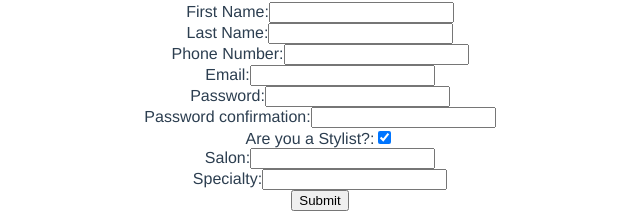
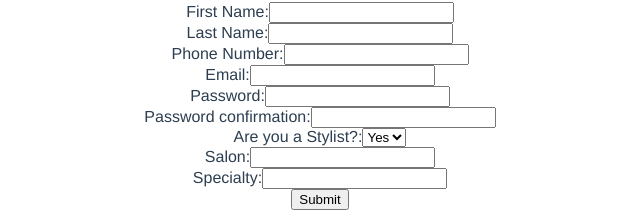
Before and after one commit to blakegandy/capstone-vue-app, a Vue app: page /signup in a window 1280 px wide. Shown: the part 164-382 px from the top of the page, without its empty margins (320-960 px from the left). Built offline with nearby package versions, Linux system fonts and the light colour scheme.

Commit message:
adds starting point for appointment index action

```diff
--- a/src/views/Signup.vue
+++ b/src/views/Signup.vue
@@ -35,7 +35,10 @@
       </div>
       <div class="form-group">
         <label>Are you a Stylist?:</label>
-        <input type="checkbox" class="form-control" v-model="stylist" />
+        <select name="stylist_confirmation">
+          <option value="true">Yes</option>
+          <option value="false">No</option>
+        </select>
       </div>
       <div class="form-group">
         <label>Salon:</label>
@@ -62,7 +65,7 @@ export default {
       email: "",
       password: "",
       passwordConfirmation: "",
-      stylist: Boolean,
+      stylist: null,
       salon: "",
       specialty: "",
       errors: [],
@@ -71,9 +74,9 @@ export default {
   methods: {
     submit: function() {
       var params = {
-        firstName: this.firstName,
-        lastName: this.lastName,
-        phoneNumber: this.phoneNumber,
+        first_name: this.firstName,
+        last_name: this.lastName,
+        phone_number: this.phoneNumber,
         email: this.email,
         password: this.password,
         password_confirmation: this.passwordConfirmation,
@@ -84,6 +87,7 @@ export default {
       axios
         .post("/api/users", params)
         .then((response) => {
+          console.log(response.data);
           this.$router.push("/login");
         })
         .catch((error) => {
```
Also changed, not shown: src/views/AppointmentIndex.vue (added, +7 -0 lines).
